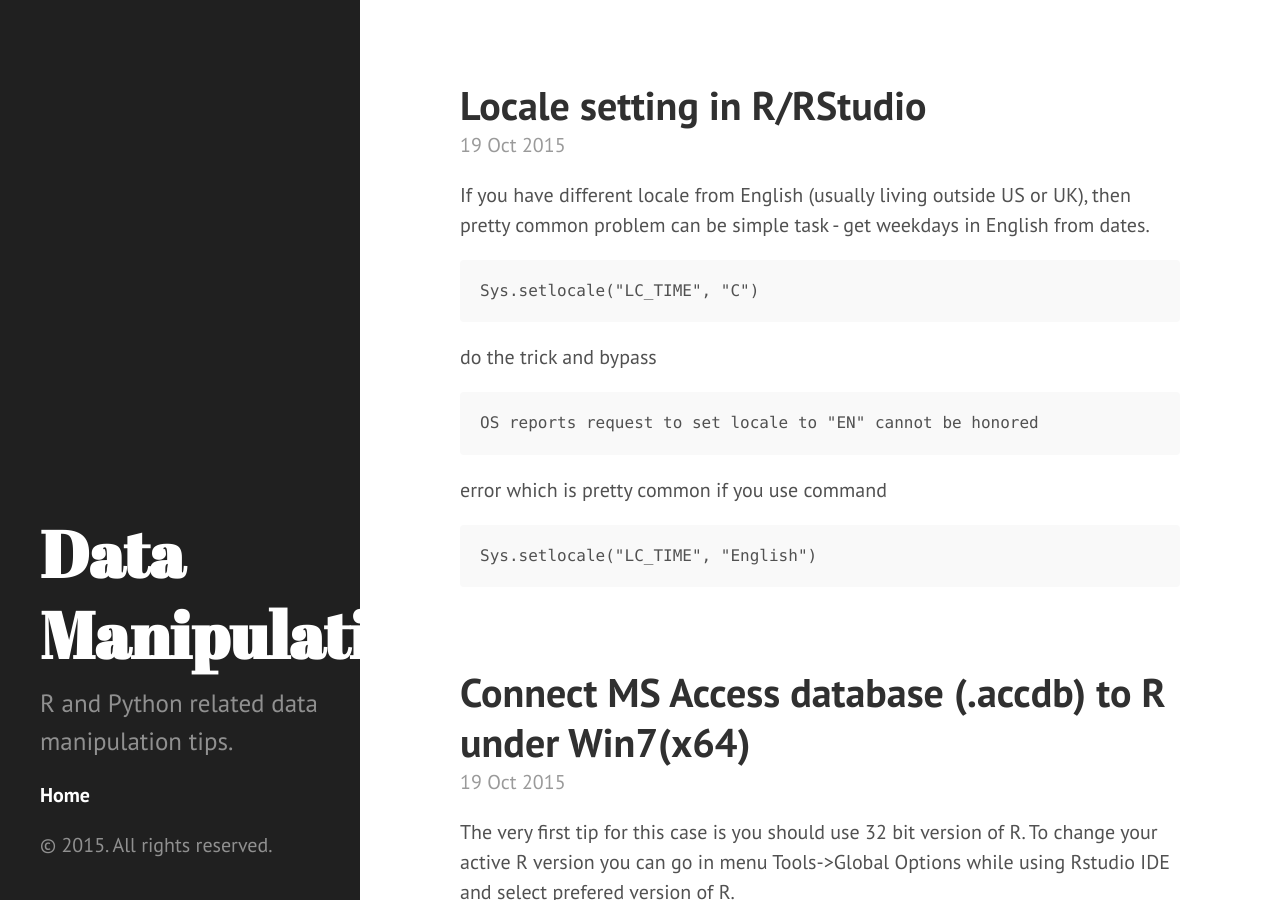
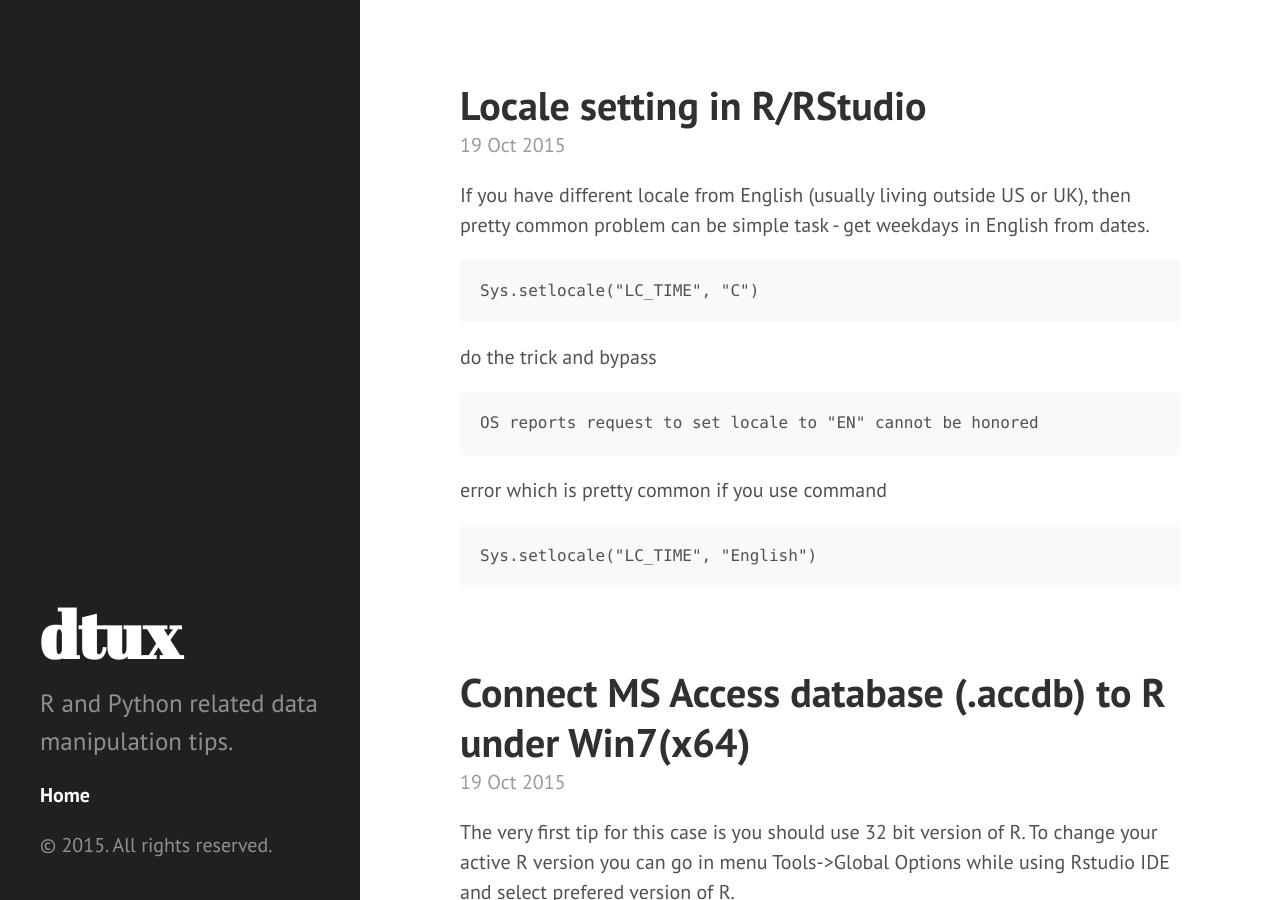
Before and after one commit to dainiuxt/dainiuxt.github.io, a Jekyll site: the page built from index.html, in a window 1280 px wide and 900 px high. Built offline with Jekyll 4.4.1, drawn with Linux system fonts in a browser that asks for light colours; the list of posts is cut into pages by our own code.

Commit message:
Update _config.yml

```diff
--- a/_config.yml
+++ b/_config.yml
@@ -2,7 +2,7 @@ excerpt_separator: ""
 pygments: true
 markdown: kramdown
 url: http://dainiuxt.github.io
-title: Data Manipulation
+title: dtux
 email: dainiuxt@gmail.com
 author: Dainius T.
 tagline: Data Manipulation Tips&Tricks
```
